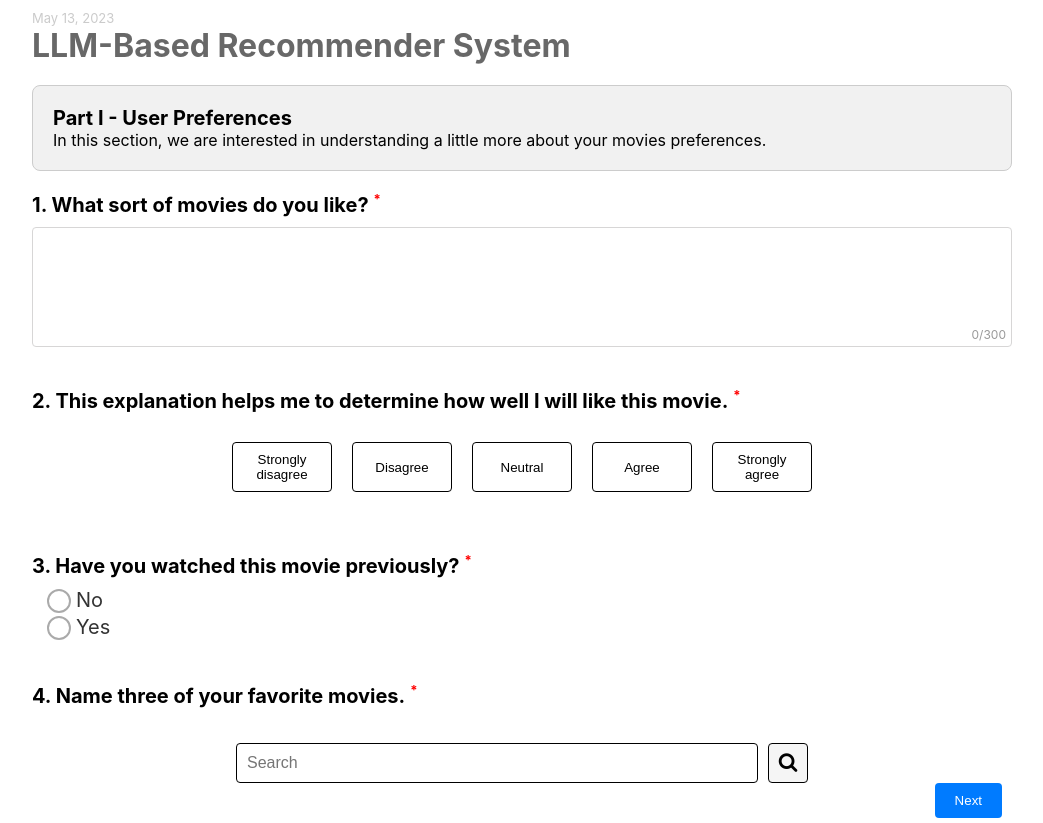
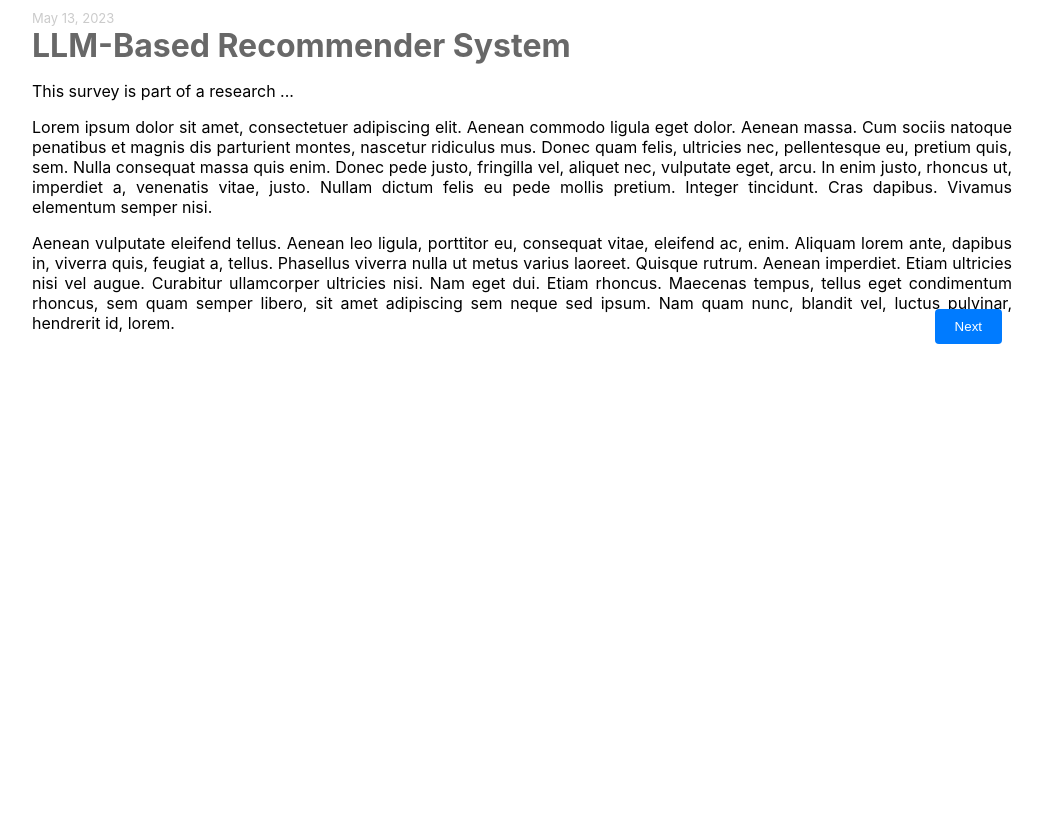
Before and after one commit to issilva5/llm-recommendations-survey, a React (Create React App) app: page / in a window 1280 px wide. Shown: the whole page, without its empty margins (118-1161 px from the left). After the commit the page ends 800 px from the top, so only its background shows below. Built offline with nearby package versions, Linux system fonts and the light colour scheme.

Commit message:
Add InfoPage component

```diff
--- a/src/App.js
+++ b/src/App.js
@@ -35,54 +35,35 @@ function App() {
     }
   ]
 
-  const questions2 = [
+  const pages = [
     {
-      type: "boolean",
-      title: "Have you watched this movie previously?",
-      isRequired: true
+      type: "text",
+      text: "This survey is part of a research ...\nLorem ipsum dolor sit amet, consectetuer adipiscing elit. Aenean commodo ligula eget dolor. Aenean massa. Cum sociis natoque penatibus et magnis dis parturient montes, nascetur ridiculus mus. Donec quam felis, ultricies nec, pellentesque eu, pretium quis, sem. Nulla consequat massa quis enim. Donec pede justo, fringilla vel, aliquet nec, vulputate eget, arcu. In enim justo, rhoncus ut, imperdiet a, venenatis vitae, justo. Nullam dictum felis eu pede mollis pretium. Integer tincidunt. Cras dapibus. Vivamus elementum semper nisi.\nAenean vulputate eleifend tellus. Aenean leo ligula, porttitor eu, consequat vitae, eleifend ac, enim. Aliquam lorem ante, dapibus in, viverra quis, feugiat a, tellus. Phasellus viverra nulla ut metus varius laoreet. Quisque rutrum. Aenean imperdiet. Etiam ultricies nisi vel augue. Curabitur ullamcorper ultricies nisi. Nam eget dui. Etiam rhoncus. Maecenas tempus, tellus eget condimentum rhoncus, sem quam semper libero, sit amet adipiscing sem neque sed ipsum. Nam quam nunc, blandit vel, luctus pulvinar, hendrerit id, lorem."
     },
     {
-      type: "search-select",
-      title: "Name three of your favorite movies.",
-      isRequired: true,
-      maxSelection: 3
-    }
-  ]
-
-  const questions3 = [
-    {
-      type: "boolean",
-      title: "Have you watched this movie previously?",
-      isRequired: true
+      type: "recommendation",
+      title: "Part II - Movies you may like",
+      description: "In this section, we recommend movies you may like and ask you some questions about the recommendations.",
+      itemID: 0,
     },
     {
-      type: "search-select",
-      title: "Name three of your favorite movies.",
-      isRequired: true,
-      maxSelection: 3
-    }
-  ]
-
-  const pages = [
-    {
-      type: "question",
-      title:"Part I - User Preferences",
-      description:"In this section, we are interested in understanding a little more about your movies preferences.",
-      questions: questions
+      type: "recommendation",
+      title: "Part II - Movies you may like",
+      description: "In this section, we recommend movies you may like and ask you some questions about the recommendations.",
+      item: {
+        title: "Harry Potter and the Deathly Hallows: Part 2",
+        poster: "https://m.media-amazon.com/images/M/MV5BMGVmMWNiMDktYjQ0Mi00MWIxLTk0N2UtN2ZlYTdkN2IzNDNlXkEyXkFqcGdeQXVyODE5NzE3OTE@._V1_SX300.jpg",
+        explanation: "Lorem ipsum dolor sit amet, consectetuer adipiscing elit. Aenean commodo ligula eget dolor. Aenean massa. Cum sociis natoque penatibus et magnis dis parturient montes, nascetur ridiculus mus. Donec quam felis, ultricies nec, pellentesque eu, pretium quis, sem. Nulla consequat massa quis enim. Donec."
+      },
     },
     {
       type: "question",
       title:"Part I - User Preferences",
-      questions: questions2
+      questions: questions
     },
-    {
-      type: "question",
-      description:"In this section, we are interested in understanding a little more about your movies preferences.",
-      questions: questions3
-    }
   ]
 
-  return <Survey title="LLM-Based Recommender System" pages={pages}/>;
+  return <Survey title="LLM-Based Recommender System" pages={pages} />;
 
 }
 
--- /dev/null
+++ b/src/components/survey_elements/pages/InfoPage/index.jsx
@@ -0,0 +1,18 @@
+import React from "react";
+import styles from "./style.module.css";
+
+function InfoPage({ text }) {
+    return (
+        <div>
+            {
+                text.split("\n").map((t) => {
+                    return <p className={styles.text}>{t}</p>
+                })
+            }
+        </div>
+    );
+}
+
+
+
+export default InfoPage;
--- /dev/null
+++ b/src/components/survey_elements/pages/InfoPage/style.module.css
@@ -0,0 +1,6 @@
+.text {
+    text-align: justify;
+    text-justify: inter-word;
+    font-size: 16px;
+    white-space: pre-line;
+}
--- a/src/components/survey_elements/pages/Page/index.jsx
+++ b/src/components/survey_elements/pages/Page/index.jsx
@@ -1,4 +1,5 @@
 import PageHeader from "../../textual/PageHeader";
+import InfoPage from "../InfoPage";
 import QuestionPage from "../QuestionPage";
 import RecPage from "../RecPage";
 
@@ -6,7 +7,8 @@ function Page(props) {
 
     const pageTypes = {
         "question": QuestionPage,
-        "recommendation": RecPage
+        "recommendation": RecPage,
+        "text": InfoPage
     };
 
     const PageType = pageTypes[props.type];
```
